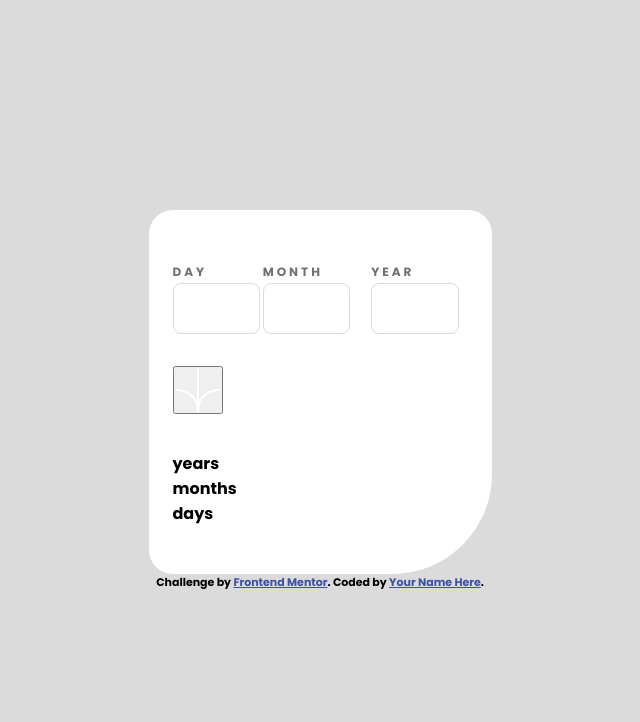
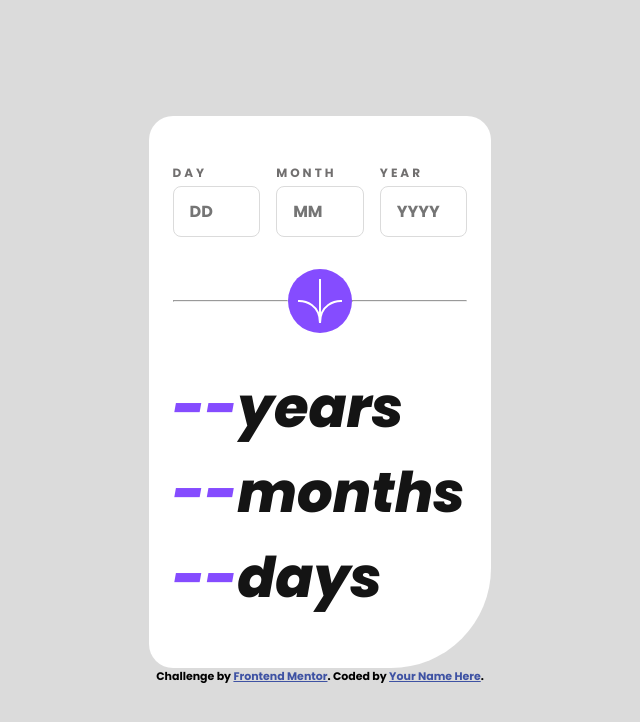
Before and after one commit to luinrandir/age-calculator-app, a plain HTML site: page index.html in a window 1280 px wide. Shown: the whole page, without its empty margins (320-960 px from the left). Drawn offline with Linux system fonts and the light colour scheme.

Commit message:
Almost done with top part & bottom part.

```diff
--- a/index.html
+++ b/index.html
@@ -38,33 +38,45 @@
           <form>
             <section>
               <label for="day">day</label>
-              <input type="number" id="day" name="day" />
+              <input
+                type="text"
+                inputmode="number"
+                id="day"
+                name="day"
+                placeholder="DD"
+                required
+              />
             </section>
             <section>
               <label for="month">month</label>
-              <input type="number" id="month" name="month" />
+              <input
+                type="text"
+                inputmode="number"
+                id="month"
+                name="month"
+                placeholder="MM"
+                required
+              />
             </section>
             <section>
               <label for="year">year</label>
-              <input type="number" id="year" name="year" />
+              <input
+                type="text"
+                inputmode="number"
+                id="year"
+                name="year"
+                placeholder="YYYY"
+                required
+              />
             </section>
           </form>
         </div>
         <div class="middle">
+          <hr />
           <button type="submit" class="button">
-            <svg
-              xmlns="http://www.w3.org/2000/svg"
-              width="46"
-              height="44"
-              viewBox="0 0 46 44"
-            >
-              <g fill="none" stroke="#FFF" stroke-width="2">
-                <path
-                  d="M1 22.019C8.333 21.686 23 25.616 23 44M23 44V0M45 22.019C37.667 21.686 23 25.616 23 44"
-                />
-              </g>
-            </svg>
+            <img src="/assets/images/icon-arrow.svg" alt="Downward Arrow" />
           </button>
+          <hr class="right-line" />
         </div>
         <div class="bottom">
           <p data-number="year">years</p>
--- a/style.css
+++ b/style.css
@@ -80,10 +80,20 @@ body {
   padding-inline: 1.5rem;
   padding-block: 3rem;
 }
+@media (width<840px) {
+  .app {
+    max-width: 840px;
+  }
+}
 
 /* top class */
 form {
   display: flex;
+  gap: 1rem;
+}
+section {
+  display: grid;
+  gap: 0.25em;
 }
 
 label {
@@ -96,8 +106,47 @@ label {
 }
 
 input {
+  outline: none;
+  caret-color: hsl(var(--pclr-purple));
   width: 87.67px;
   border-radius: 8px;
   padding: 0.75rem 1rem;
   border: solid 1px hsl(var(--nclr-light-grey));
 }
+
+input:focus {
+  border: solid 1px hsl(var(--pclr-purple));
+}
+
+/* middle class */
+.middle {
+  display: flex;
+  align-items: center;
+  justify-content: center;
+}
+.button {
+  width: 64px;
+  height: 64px;
+  border: none;
+  border-radius: 100%;
+  background-color: hsl(var(--pclr-purple));
+  display: grid;
+  place-content: center;
+}
+hr {
+  height: 1px;
+  flex: 1;
+}
+
+/* bottom class */
+.bottom p {
+  --output-font-size: 3.5rem;
+  color: hsl(var(--nclr-off-black));
+  font-style: italic;
+  font-weight: var(--fw-extra-bold);
+  font-size: var(--output-font-size);
+}
+p[data-number]:before {
+  content: "--";
+  color: hsl(var(--pclr-purple));
+}
```
